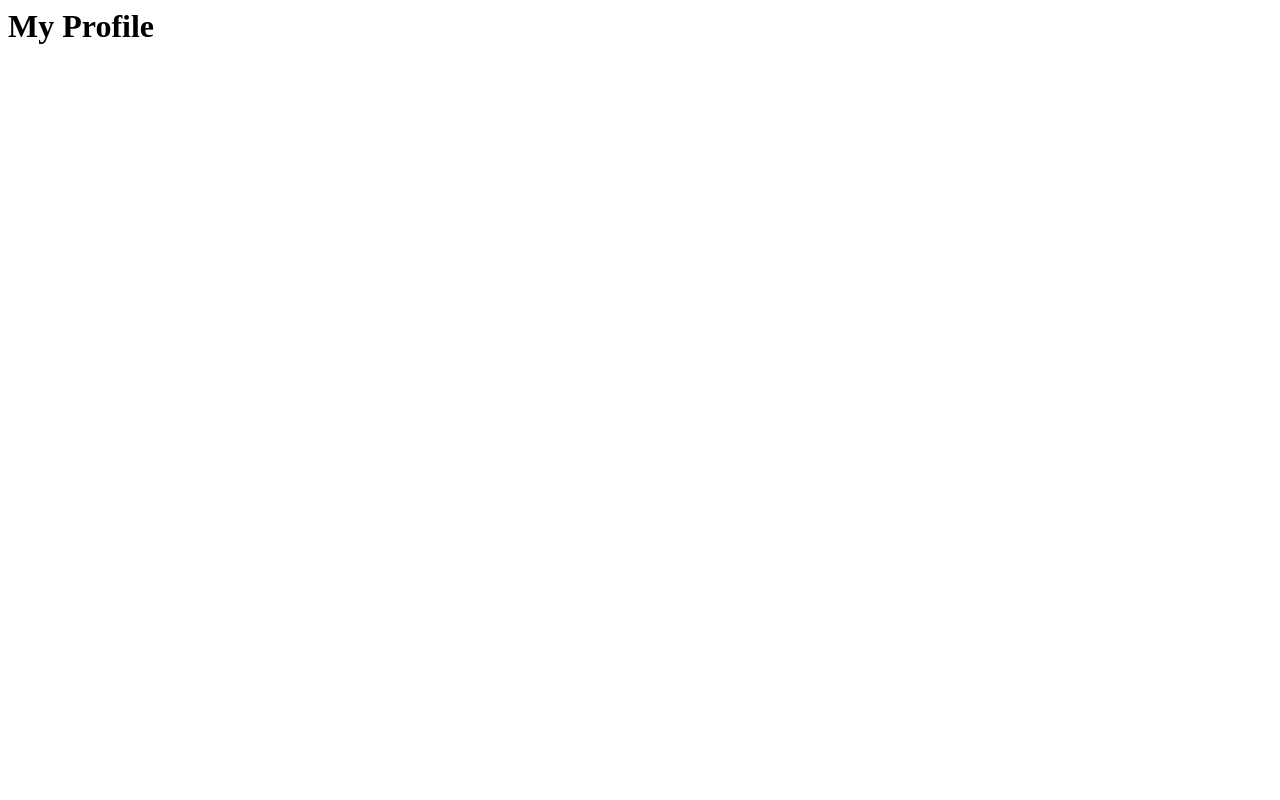
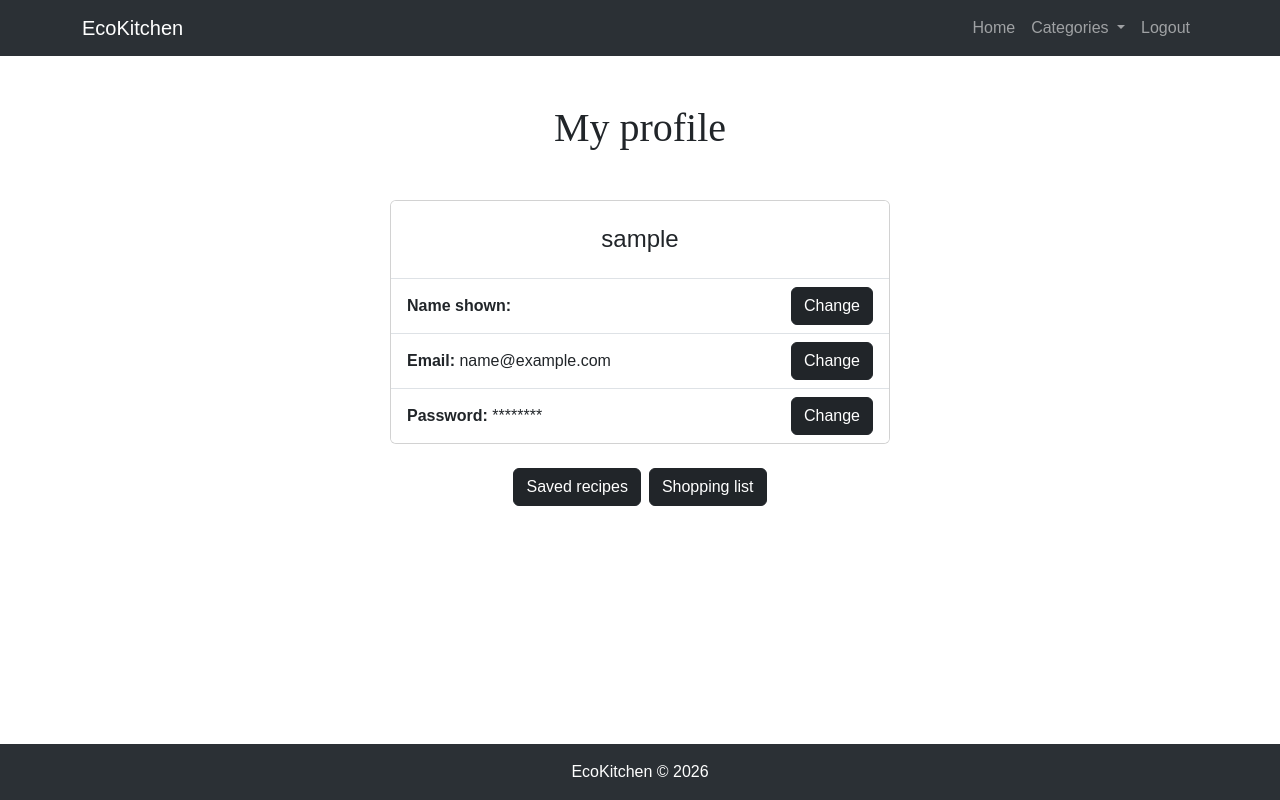
Before and after one commit to Nelgar20/eco-kitchen, a Django app: page /profile/ in a window 1280 px wide. Before the commit the page is almost empty. Run offline with Django 5.2, Linux system fonts and the light colour scheme; the visitor is signed in with stand-in values (Sample User, id 1).

Commit message:
add profile template html and style

```diff
--- a/home/templates/home/home.html
+++ b/home/templates/home/home.html
@@ -12,7 +12,7 @@
                 <p class="col-5 col-md-7 lh-lg mb-4">Plan your meals, manage your pantry, and keep
                     good food from going to waste.</p>
                 <div class="d-flex flex-wrap gap-3">
-                    <a class="btn btn-dark " href="">Recipes</a>
+                    <a class="btn btn-dark" href="">Recipes</a>
                     <a class="btn btn-dark" href="">Food Waste Manager</a>
                 </div>
             </div>
--- a/profiles/templates/profiles/profile.html
+++ b/profiles/templates/profiles/profile.html
@@ -1 +1,33 @@
-<h1>My Profile</h1>
+{% extends 'base.html' %}
+{% load static %}
+
+{% block content %}
+
+<div class="container text-center">
+    <h1 class="my-5">My profile</h1>
+
+    <div class="card profile-card">
+        <ul class="list-group list-group-flush">
+            <li class="list-group-item d-flex justify-content-center align-items-center">
+                <p class="h4 my-3">{{ user.username }}</p>
+            </li>
+            <li class="list-group-item d-flex justify-content-between align-items-center">
+                <span><strong>Name shown:</strong> {{ user.profile.display_name }}</span>
+                <a class="btn btn-dark ms-3" href="">Change</a>
+            </li>
+            <li class="list-group-item d-flex justify-content-between align-items-center">
+                <span class="text-break"><strong>Email:</strong> {{ user.email }}</span>
+                <a class="btn btn-dark ms-3" href="">Change</a>
+            </li>
+            <li class="list-group-item d-flex justify-content-between align-items-center">
+                <span><strong>Password:</strong> ********</span>
+                <a class="btn btn-dark ms-3" href="">Change</a>
+            </li>
+        </ul>
+    </div>
+    <div class="d-flex flex-wrap justify-content-center gap-2 mt-4">
+        <a class="btn btn-dark" href="">Saved recipes</a>
+    <a class="btn btn-dark" href="">Shopping list</a>
+    </div>
+</div>
+{% endblock %}
--- a/static/css/style.css
+++ b/static/css/style.css
@@ -30,3 +30,10 @@ footer p {
 .auth-page {
     padding-top: 20vh;
 }
+
+/* Profile app */
+
+.profile-card {
+    max-width: 500px;
+    margin: 0 auto;
+}
```
